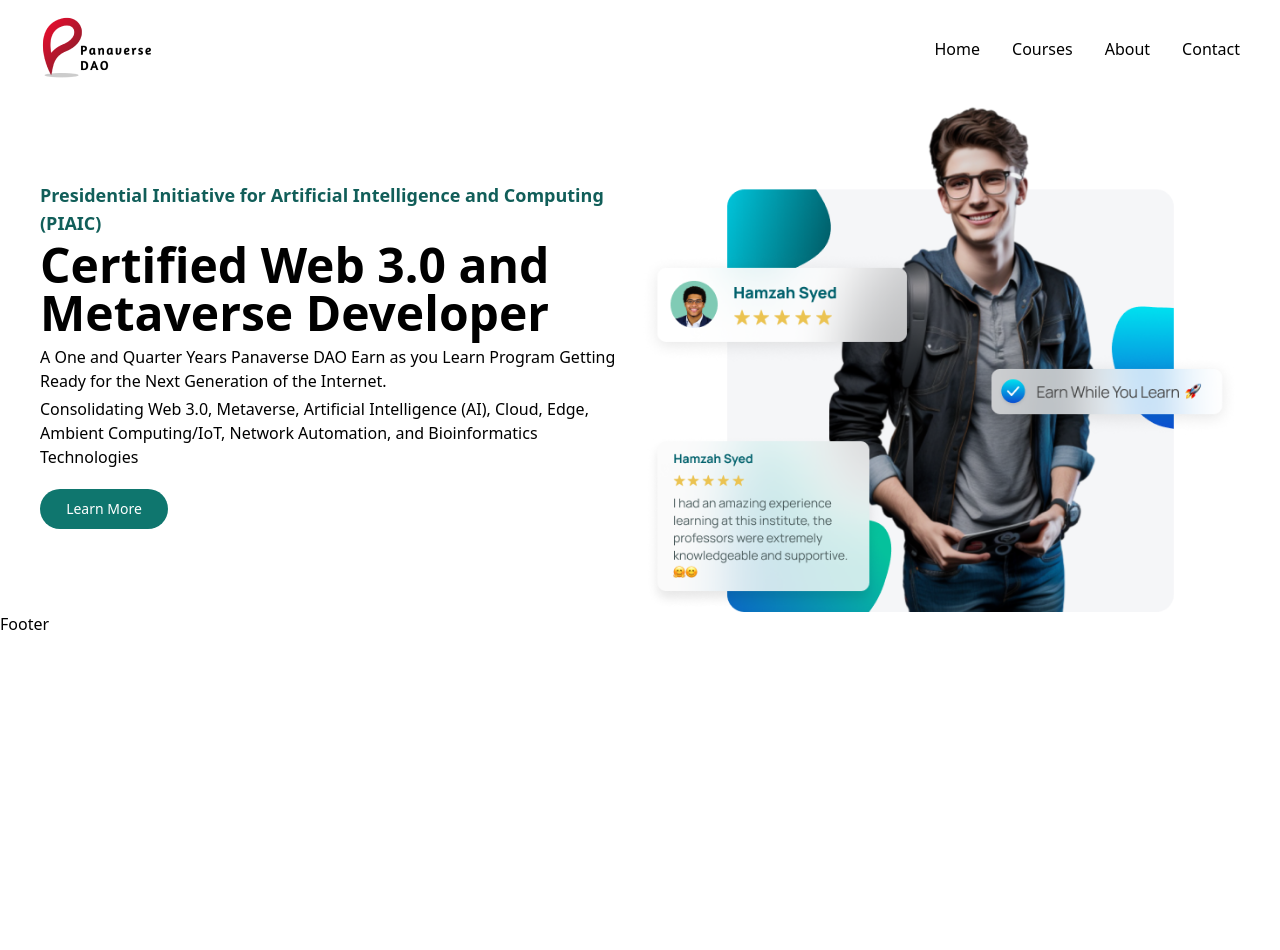
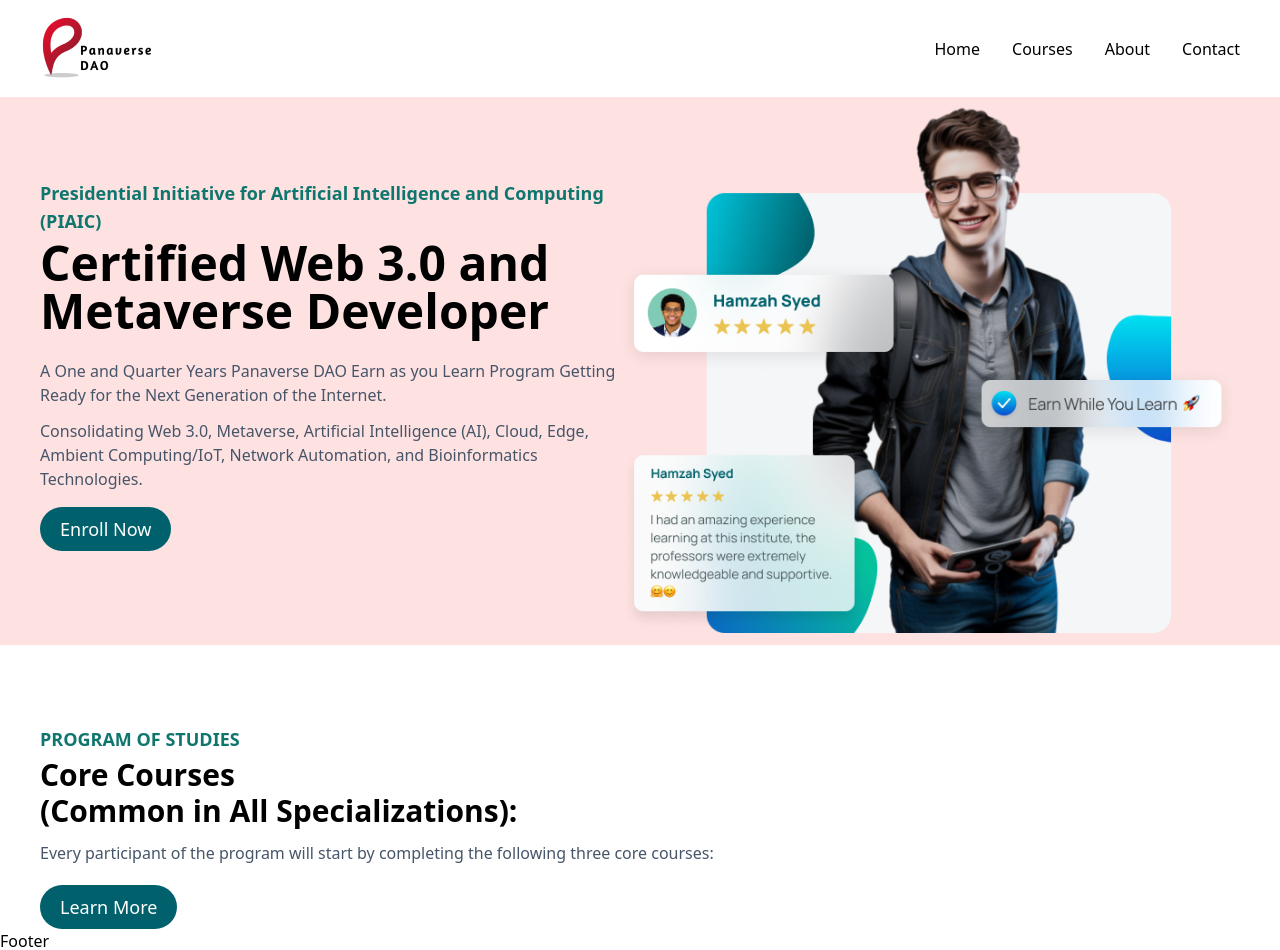
Before and after one commit to ahmadafzaal702/panaverse-clone, a Next.js app: page / in a window 1280 px wide. Shown: the top 950 px of the page. Before the commit the page ends 800 px from the top, so only its background shows below. Built offline with nearby package versions, Linux system fonts and the light colour scheme.

Commit message:
3rd commit with changes

```diff
--- a/src/app/page.tsx
+++ b/src/app/page.tsx
@@ -1,5 +1,6 @@
 // widgets import
 import Hero from "@/components/widgets/Hero";
+import CoreCourses from "@/components/widgets/CoreCourses";
 
 export default function Home() {
   return (
@@ -7,6 +8,9 @@ export default function Home() {
       <main>
         {/* Hero section */}
         <Hero />
+
+        {/* Core Courses Section */}
+        <CoreCourses />
       </main>
     </>
   );
--- /dev/null
+++ b/src/components/shared/Button.tsx
@@ -0,0 +1,15 @@
+import { FC } from "react";
+
+const Button: FC<{ text: string }> = ({ text }) => {
+  return (
+    <button
+      className="bg-[#00616C] text-white text-lg font-medium
+    px-5 py-2 rounded-full hover:scale-105 hover:shadow-lg duration-300
+    "
+    >
+      {text}
+    </button>
+  );
+};
+
+export default Button;
--- /dev/null
+++ b/src/components/widgets/CoreCourses.tsx
@@ -0,0 +1,31 @@
+import { FC } from "react";
+import Wrapper from "@/components/shared/Wrapper";
+import Button from "@/components/shared/Button";
+
+// FC component
+const CoreCourses = () => {
+  const heading2 = "Core Courses \n(Common in All Specializations):";
+  return (
+    <>
+      <section className="mt-16 lg:mt-20">
+        <Wrapper>
+          <div className="max-w-screen-md">
+            <h4 className="text-teal-700 text-lg font-semibold uppercase mb-1">
+              Program of Studies
+            </h4>
+            <h2 className="text-3xl font-bold whitespace-pre">{heading2}</h2>
+            <p className="text-slate-600 mt-3">
+              Every participant of the program will start by completing the
+              following three core courses:
+            </p>
+            <div className="mt-5">
+              <Button text="Learn More"></Button>
+            </div>
+          </div>
+        </Wrapper>
+      </section>
+    </>
+  );
+};
+
+export default CoreCourses;
--- a/src/components/widgets/Hero.tsx
+++ b/src/components/widgets/Hero.tsx
@@ -1,37 +1,38 @@
 // imports
 import Image from "next/image";
-import Wrapper from "../shared/Wrapper";
+import Wrapper from "@/components/shared/Wrapper";
+import Button from "@/components/shared/Button";
 
 // poster import
 import HeroPoster from "@/assests/Hero-Poster.png";
 const Hero = () => {
   return (
     <>
-      <section>
+      <section className="bg-red-100 pb-3">
         <Wrapper>
-          <div className="flex items-center">
+          <div className="flex flex-col md:flex-row items-center">
             {/* left */}
-            <div className="flex-1">
-              <h4 className="text-teal-800 text-lg font-semibold mb-1">
+            <div className="flex-1 max-w-xl">
+              <h4 className="text-teal-700 text-lg font-semibold mb-1">
                 Presidential Initiative for Artificial Intelligence and
                 Computing (PIAIC)
               </h4>
-              <h1 className="text-5xl font-bold">
+              <h1 className="text-4xl sm:text-5xl font-bold">
                 Certified Web 3.0 and Metaverse Developer
               </h1>
-              <p className="text-base font-normal mt-2">
+              <p className="text-slate-600 mt-6">
                 A One and Quarter Years Panaverse DAO Earn as you Learn Program
                 Getting Ready for the Next Generation of the Internet.
               </p>
 
-              <p className="mt-1">
+              <p className=" text-slate-600 mt-3">
                 Consolidating Web 3.0, Metaverse, Artificial Intelligence (AI),
                 Cloud, Edge, Ambient Computing/IoT, Network Automation, and
-                Bioinformatics Technologies
+                Bioinformatics Technologies.
               </p>
-              <button className="w-32 h-10 rounded-3xl bg-teal-700 mt-5 text-sm font-medium text-white">
-                Learn More
-              </button>
+              <div className="mt-4">
+                <Button text={"Enroll Now"} />
+              </div>
             </div>
             {/* right */}
             <div className="flex-1">
```
